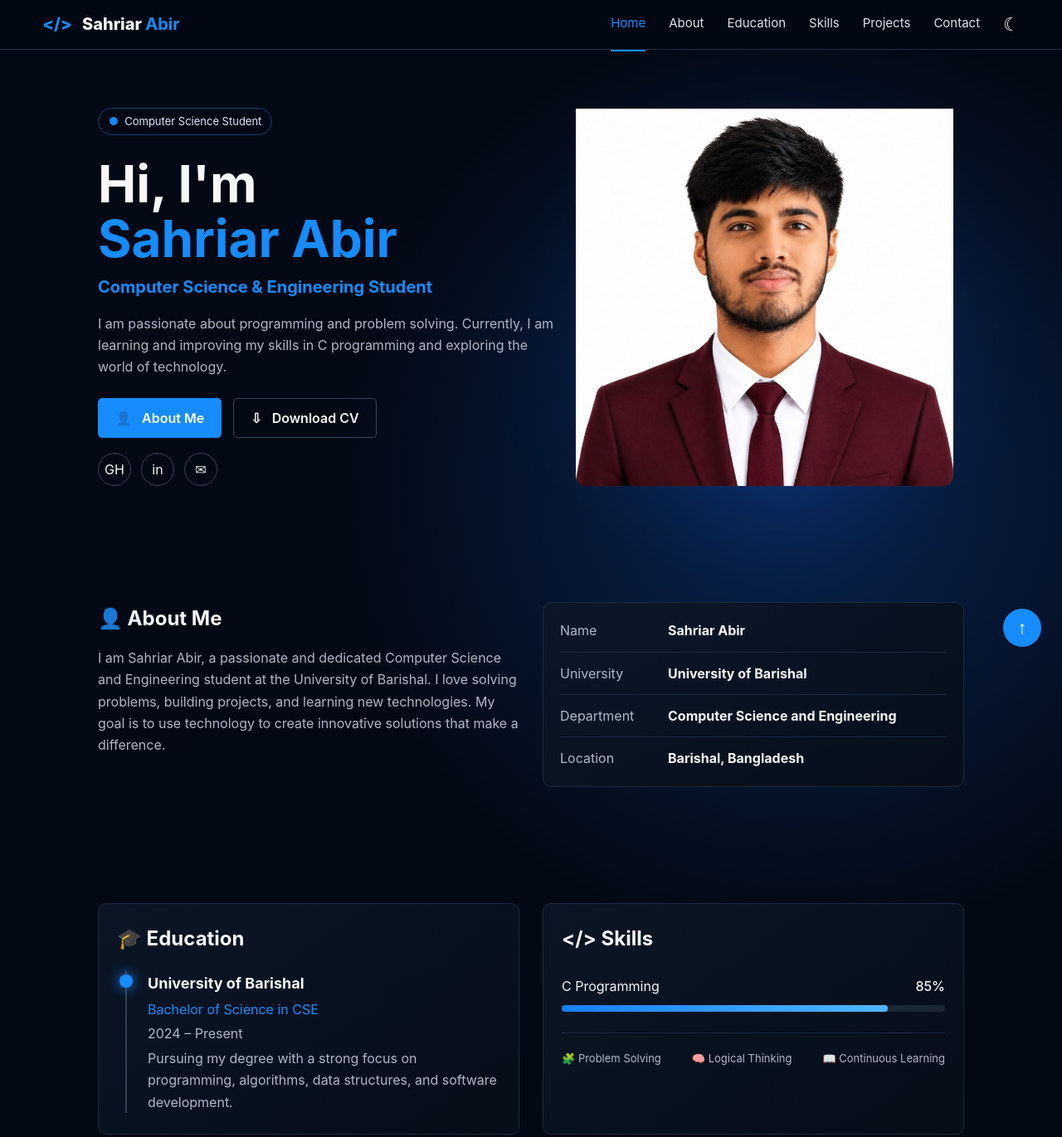
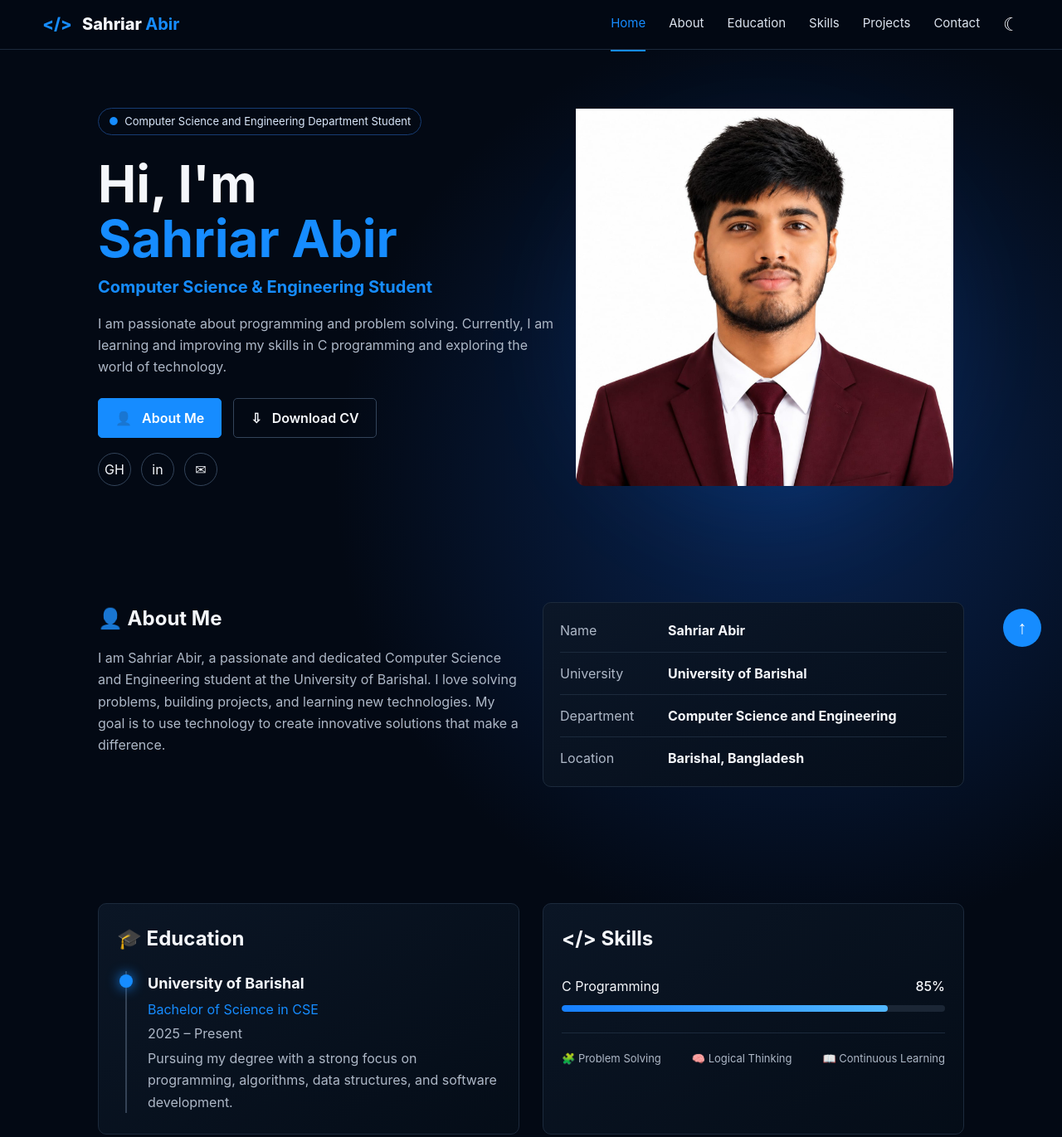
Before and after one commit to aabir-shahriar08/aabir-shahriar.github.io, a plain HTML site: page index.html in a window 1280 px wide. Shown: the top 1371 px of the page at 83% size. Drawn offline with Linux system fonts and the light colour scheme.

Commit message:
Update student details and contact information

```diff
--- a/index.html
+++ b/index.html
@@ -25,7 +25,7 @@
   <main>
     <section id="home" class="hero section">
       <div class="hero-text">
-        <span class="badge">● &nbsp;Computer Science Student</span>
+        <span class="badge">● &nbsp;Computer Science and Engineering Department Student</span>
         <h1>Hi, I'm<br><span>Sahriar Abir</span></h1>
         <h2>Computer Science &amp; Engineering Student</h2>
         <p>I am passionate about programming and problem solving. Currently, I am learning and improving my skills in C programming and exploring the world of technology.</p>
@@ -36,7 +36,7 @@
         <div class="socials">
           <a href="#" aria-label="GitHub">GH</a>
           <a href="#" aria-label="LinkedIn">in</a>
-          <a href="mailto:your-email@example.com" aria-label="Email">✉</a>
+          <a href="mailto:your-aabirshahriar08@gmail.com" aria-label="Email">✉</a>
         </div>
       </div>
       <div class="hero-photo">
@@ -67,7 +67,7 @@
           <div class="dot"></div>
           <h3>University of Barishal</h3>
           <p class="accent">Bachelor of Science in CSE</p>
-          <p>2024 – Present</p>
+          <p>2025 – Present</p>
           <p>Pursuing my degree with a strong focus on programming, algorithms, data structures, and software development.</p>
         </div>
       </div>
```
